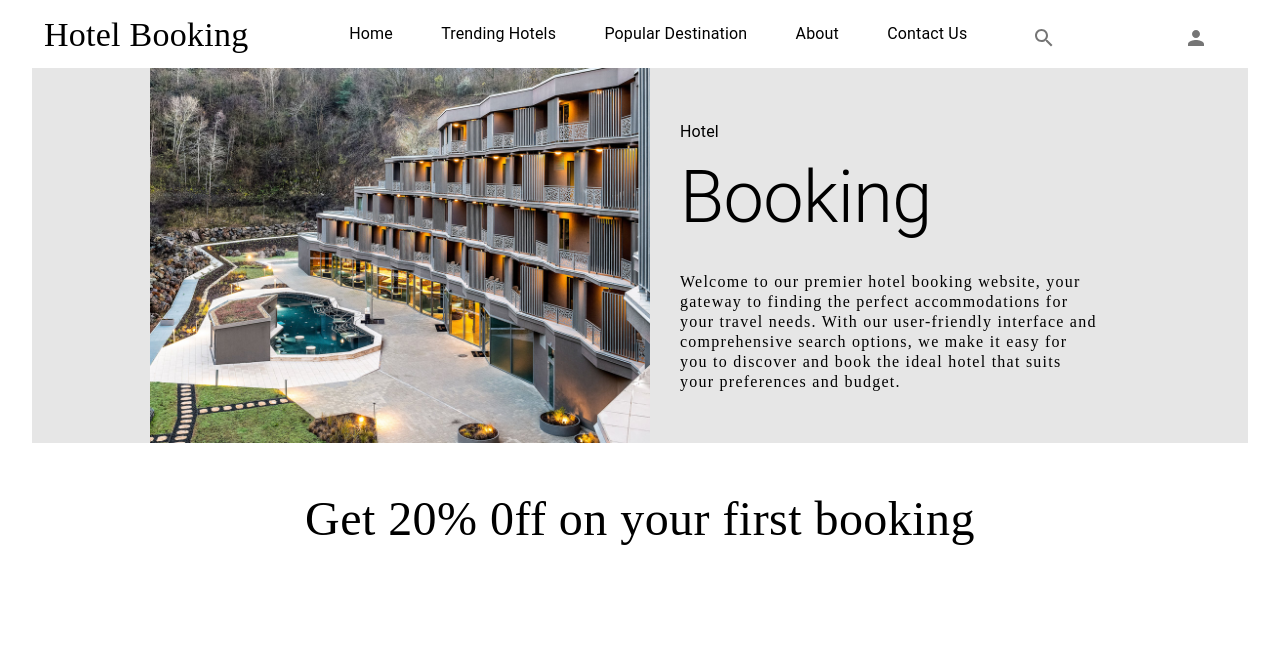
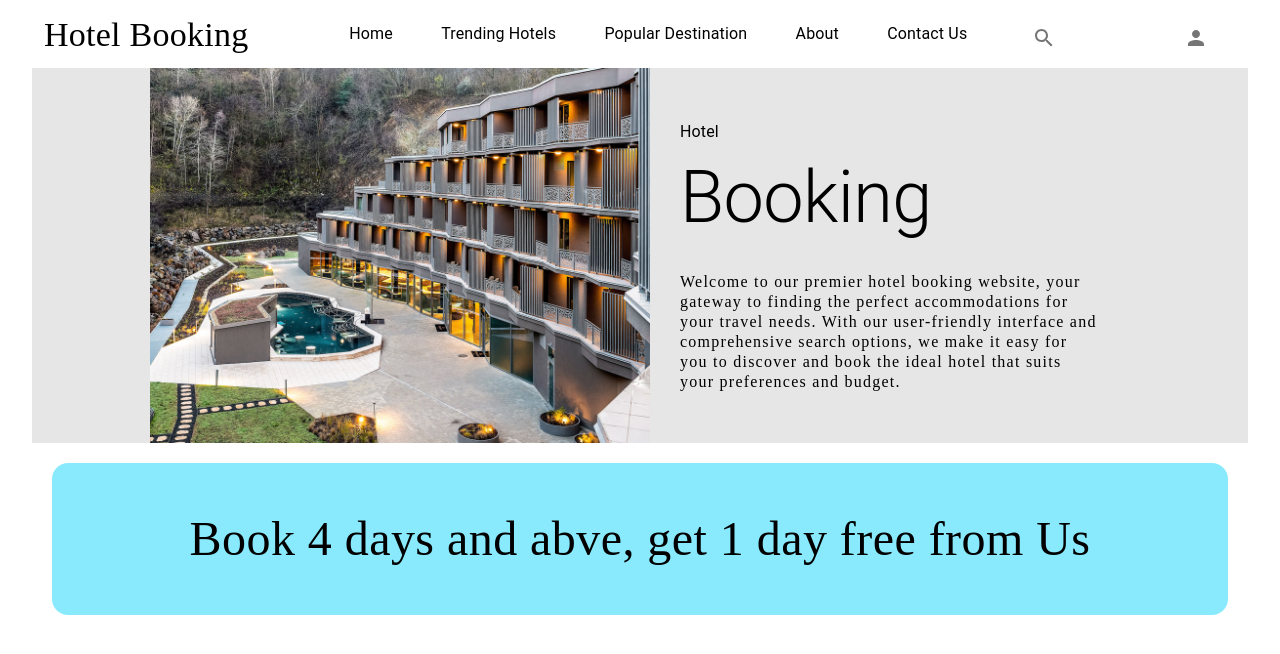
Before and after one commit to Zackius/Hotel-Booking-ClientSide, a React (Vite) app: page / in a window 1280 px wide. Shown: the top 654 px of the page. Built offline with nearby package versions, Linux system fonts and the light colour scheme; a web font is replaced by a local one.

Commit message:
Promotion box margin setting

```diff
--- a/src/App.jsx
+++ b/src/App.jsx
@@ -4,13 +4,15 @@ import Appbar from "./Components /AppBar"
 import theme from "./styles/theme"
 import Banner from './Components /banner'
 import Promotions from './Components /promotions'
+import Products from './Components /products'
 function App() {
   return (
     <ThemeProvider theme={theme}>
       <Container maxWidth="xl" sx={{ background: "#fff" }}>
         <Appbar />
         <Banner />
-        <Promotions/>
+        <Promotions />
+        <Products/>
       {/* <Navbar />
       <Hero/>
       <Main/> */}
--- a/src/Components /banner/index.jsx
+++ b/src/Components /banner/index.jsx
@@ -1,6 +1,5 @@
 import { useTheme } from "@emotion/react";
 import { Typography, useMediaQuery } from "@mui/material";
-import accra from "./"
 import React from "react";
 import { BannerContainer , BannerContent, BannerDescription, BannerImge, BannerTittle} from "../../styles/banner";
 
--- /dev/null
+++ b/src/Components /products/index.jsx
@@ -0,0 +1,20 @@
+import { Container, Grid, useMediaQuery } from '@mui/material'
+import React from 'react'
+import { useTheme } from '@emotion/react'
+
+
+const Products = () => {
+
+    const theme = useTheme()
+    const matches = useMediaQuery(theme.breakpoints.down('md'))
+
+  return (
+      <Container>
+          <Grid >
+
+          </Grid>
+      </Container>
+  )
+}
+
+export default Products
--- a/src/Components /promotions/index.jsx
+++ b/src/Components /promotions/index.jsx
@@ -1,21 +1,53 @@
+import { Slide } from '@mui/material'
 import { Box } from '@mui/system'
-import React, {useState } from 'react'
+import React, {useEffect, useState, useRef } from 'react'
 import { PromotionContainer, MessageText } from '../../styles/promotions'
 
 
 const messages = [
     "Get 20% 0ff on your first booking",
-    "Book 4 days and abve, get 1 day free from Us"
+    "Book 4 days and abve, get 1 day free from Us",
+    "SUbscribe to our email newsletter and get first hand offers"
 ]
 
 const Promotions = () => {
+    const  containerRef = useRef()
     const [messageIndex, setMessageIndex] = useState(0)
+    const [show, setShow] = useState(true)
+
+    useEffect (() => {
+        setTimeout(() => {
+            setShow(false);
+        }, 3000)
+        const intervalId = setInterval(() => {
+            setMessageIndex((i) => (i + 1) % messages.length)
+
+            setShow(true);
+
+            setTimeout(() => {
+                setShow(false);
+            }, 3000)
+
+
+        }, 4000);
+        return () => {
+            clearInterval(intervalId);
+        }
+    }, [])
   return (
-      <PromotionContainer>
-          <Box display={"flex"} justifyContent="center" alignItems={"center"} />
+      <PromotionContainer ref={containerRef} overflow='hidden'>
+          <Slide direction={show ? "left" : "right"} in={show}
+              timeout={{
+                  enter:500,
+                  out :300
+          }}>
+          <Box display={"flex"} justifyContent="center" alignItems={"center"} >
           <MessageText>
               {messages[messageIndex]}
-          </MessageText>
+              </MessageText>
+              </Box>
+          </Slide>
+
      </PromotionContainer>
   )
 }
--- /dev/null
+++ b/src/styles/products/index.jsx
@@ -0,0 +1,13 @@
+// import { Typography } from "@mui/material";
+import { Typography } from "@mui/material";
+import { styled } from "@mui/material/styles";
+import { Box } from "@mui/system";
+// import { Colors } from "../theme";
+
+
+const ProductContainer = styled( Box)(({theme})=>({
+display : 'flex',
+justifyContent: 'center',
+alignItems: 'center',
+padding
+}))
--- a/src/styles/promotions/index.jsx
+++ b/src/styles/promotions/index.jsx
@@ -10,6 +10,8 @@ export const PromotionContainer = styled(Box)(({theme}) => ({
         padding: '40px 0px 40px 0px'
     },
     display: 'flex',
+    margin: '20px',
+    borderRadius: '16px',
     justifyContent: 'center',
     alignItems: 'center',
     padding: "20px 0px 20px 0px",
--- a/src/styles/theme/index.jsx
+++ b/src/styles/theme/index.jsx
@@ -4,7 +4,7 @@ export const Colors = {
     primary: "#5f2c3e",
     secondary: "#d1adcc",
     light_gray: "rgb(230,230,230)",
-    blue: "rgb(0, 43, 255"
+    blue: "rgb(138, 234, 253)"
 
 }
 
```
Also changed, not shown: src/styles/banner/index.jsx (renamed from src/styles/banner/index.js).
